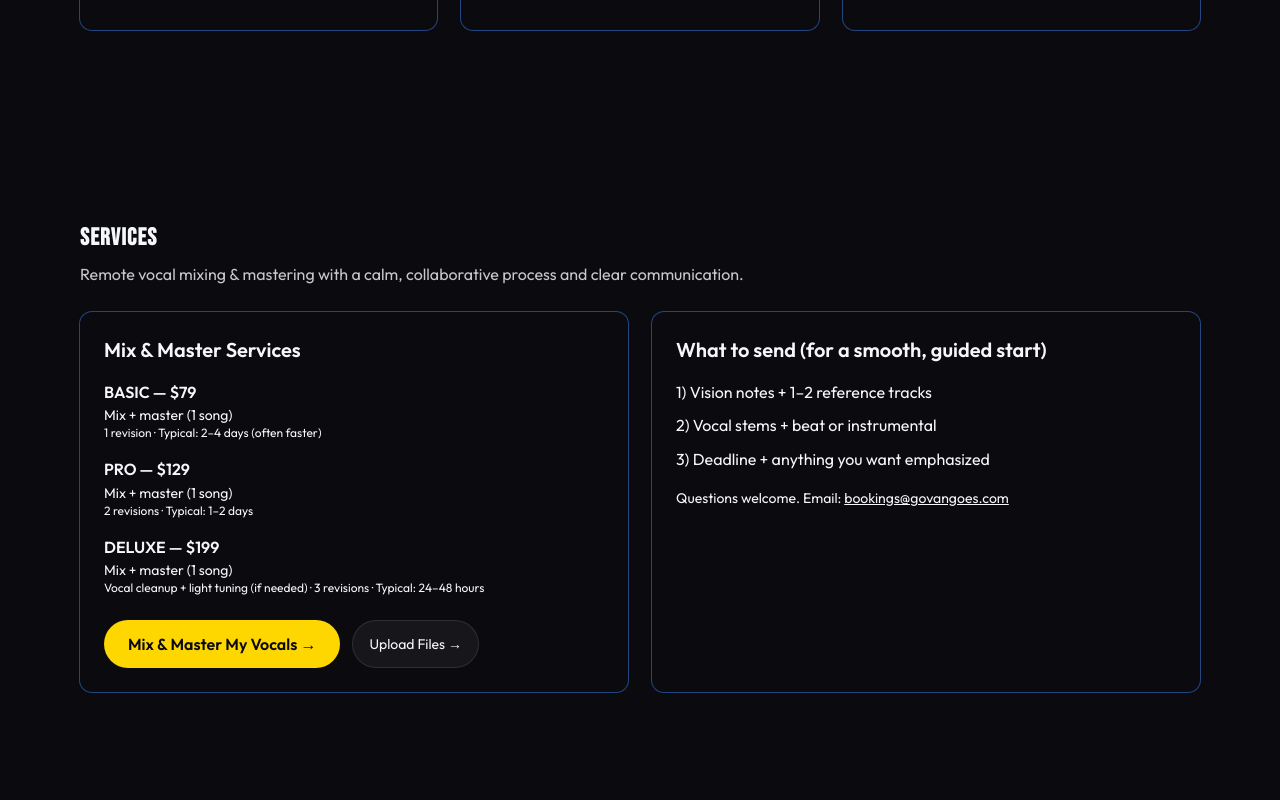
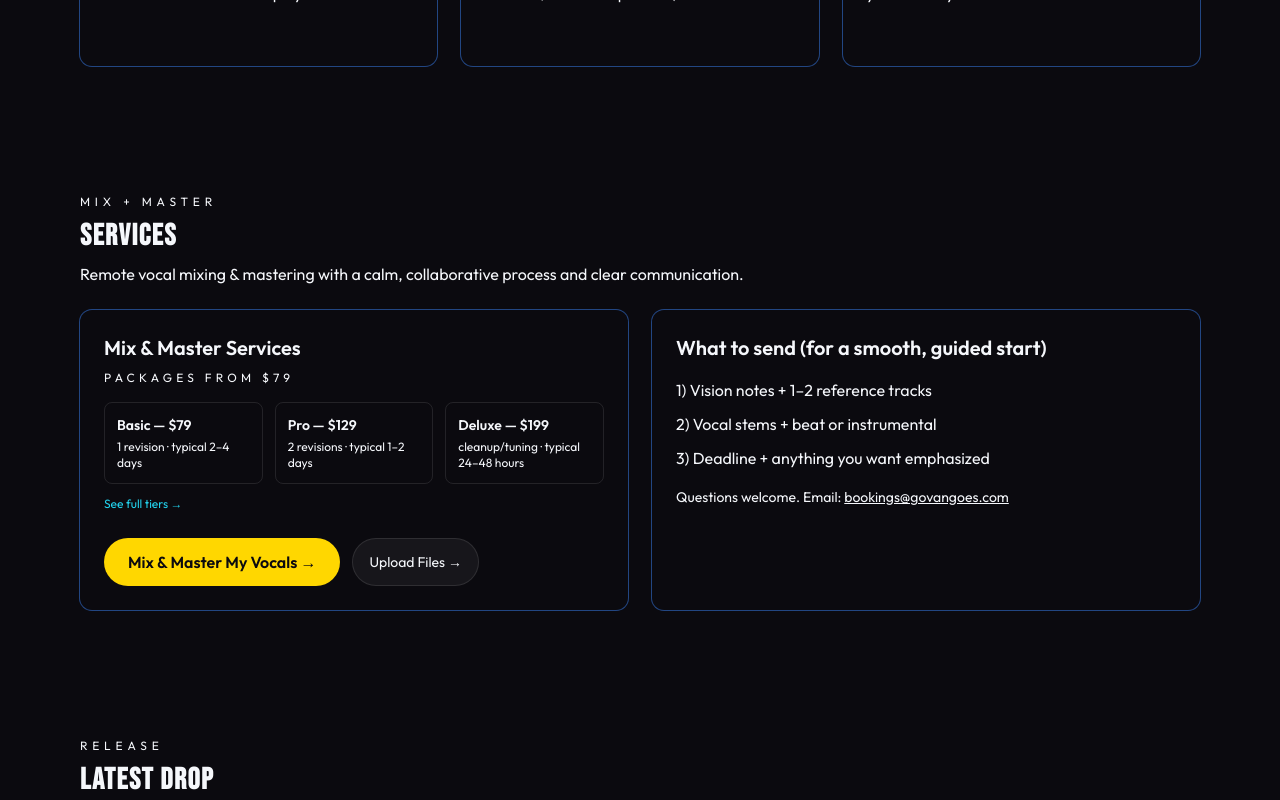
Before and after one commit to govangoes/calamari-crystal-site, a React (Vite) app: page / in a window 1280 px wide. Shown: the part 1200-2000 px from the top of the page. Built offline with nearby package versions, Linux system fonts and the light colour scheme; no server answers.

Commit message:
style: improve hierarchy on home and services

```diff
--- a/src/components/Hero.jsx
+++ b/src/components/Hero.jsx
@@ -40,6 +40,17 @@ export default function Hero() {
           </a>
         </div>
 
+        <div className="mt-4 flex flex-wrap justify-center gap-2 text-xs text-paperWhite/70">
+          {["Apple Music artist profile", "Remote delivery", "Notes welcome"].map((proof) => (
+            <span
+              key={proof}
+              className="rounded-full border border-crystal/30 bg-crystal/5 px-3 py-1"
+            >
+              {proof}
+            </span>
+          ))}
+        </div>
+
         <div className="mt-6 mx-auto max-w-[560px] text-xs sm:text-sm text-paperWhite/60">
           <div className="grid gap-2 leading-relaxed text-left sm:text-center">
             <span>Step 1: Fill out the form and share your vision</span>
--- a/src/components/Section.jsx
+++ b/src/components/Section.jsx
@@ -5,6 +5,7 @@ import ScrollReveal from "./ScrollReveal.jsx";
  */
 export default function Section({
   id,
+  eyebrow,
   title,
   description,
   descriptionClassName = "",
@@ -12,9 +13,16 @@ export default function Section({
   children,
 }) {
   return (
-    <ScrollReveal className="section mx-auto max-w-6xl px-4" id={id}>
-      <h2 className="text-2xl font-bold">{title}</h2>
-      {description && <p className={`mt-2 opacity-80 ${descriptionClassName}`}>{description}</p>}
+    <ScrollReveal className="section mx-auto max-w-6xl px-4 py-12 md:py-16" id={id}>
+      {eyebrow && (
+        <p className="text-xs uppercase tracking-[0.4em] text-paperWhite/60">{eyebrow}</p>
+      )}
+      <h2 className="mt-2 text-2xl md:text-3xl font-semibold text-paperWhite">{title}</h2>
+      {description && (
+        <p className={`mt-2 text-sm md:text-base text-paperWhite/70 ${descriptionClassName}`}>
+          {description}
+        </p>
+      )}
       {children && (
         <div className={contentClassName ? `mt-6 ${contentClassName}` : "mt-6"}>{children}</div>
       )}
--- a/src/pages/Home.jsx
+++ b/src/pages/Home.jsx
@@ -103,6 +103,7 @@ export default function Home() {
       {/* START HERE: Survival-layer funnel */}
       <Section
         id="start"
+        eyebrow="Start"
         title="Start Here"
         description="Two lanes: live bookings and remote vocal mixing/mastering with a guided, artist-first process."
         contentClassName="grid gap-6 md:grid-cols-3"
@@ -130,6 +131,7 @@ export default function Home() {
       {/* SERVICES: make it obvious how to buy */}
       <Section
         id="services"
+        eyebrow="Mix + Master"
         title="Services"
         description="Remote vocal mixing & mastering with a calm, collaborative process and clear communication."
         descriptionClassName="max-w-2xl"
@@ -137,28 +139,32 @@ export default function Home() {
       >
         <div className="rounded-xl ring-1 ring-paperWhite/10 bg-graphite/50 p-6">
           <h3 className="text-xl text-paperWhite font-semibold">Mix & Master Services</h3>
-
-          <ul className="mt-4 space-y-4 text-paperWhite/70 leading-relaxed">
-            <li>
-              <div className="text-paperWhite font-semibold">BASIC — $79</div>
-              <div className="text-sm">Mix + master (1 song)</div>
-              <div className="text-xs text-paperWhite/60">
-                1 revision · Typical: 2–4 days (often faster)
+          <p className="mt-2 text-xs uppercase tracking-[0.35em] text-paperWhite/50">
+            Packages from $79
+          </p>
+          <div className="mt-4 grid gap-3 sm:grid-cols-3 text-paperWhite/80">
+            <div className="rounded-lg border border-white/10 bg-ink/40 p-3">
+              <div className="text-sm font-semibold text-paperWhite">Basic — $79</div>
+              <div className="mt-1 text-xs text-paperWhite/60">
+                1 revision · typical 2–4 days
               </div>
-            </li>
-            <li>
-              <div className="text-paperWhite font-semibold">PRO — $129</div>
-              <div className="text-sm">Mix + master (1 song)</div>
-              <div className="text-xs text-paperWhite/60">2 revisions · Typical: 1–2 days</div>
-            </li>
-            <li>
-              <div className="text-paperWhite font-semibold">DELUXE — $199</div>
-              <div className="text-sm">Mix + master (1 song)</div>
-              <div className="text-xs text-paperWhite/60">
-                Vocal cleanup + light tuning (if needed) · 3 revisions · Typical: 24–48 hours
+            </div>
+            <div className="rounded-lg border border-white/10 bg-ink/40 p-3">
+              <div className="text-sm font-semibold text-paperWhite">Pro — $129</div>
+              <div className="mt-1 text-xs text-paperWhite/60">
+                2 revisions · typical 1–2 days
               </div>
-            </li>
-          </ul>
+            </div>
+            <div className="rounded-lg border border-white/10 bg-ink/40 p-3">
+              <div className="text-sm font-semibold text-paperWhite">Deluxe — $199</div>
+              <div className="mt-1 text-xs text-paperWhite/60">
+                cleanup/tuning · typical 24–48 hours
+              </div>
+            </div>
+          </div>
+          <Link className="mt-3 inline-flex text-xs text-crystal hover:text-monteGold" to="/services">
+            See full tiers →
+          </Link>
 
           <div className="mt-6 flex flex-wrap gap-3">
             <a
@@ -198,6 +204,7 @@ export default function Home() {
       {/* Latest Drop / Capsule */}
       <Section
         id="drop"
+        eyebrow="Release"
         title="Latest Drop"
         description="Stream the new chapter and grab the capsule before it disappears."
         contentClassName="grid gap-6 md:grid-cols-2"
@@ -273,6 +280,7 @@ export default function Home() {
       {/* Listen */}
       <Section
         id="music"
+        eyebrow="Music"
         title="Listen"
         description="Dive into the Calamari Crystal era."
         contentClassName="grid gap-6 md:grid-cols-2"
@@ -297,6 +305,7 @@ export default function Home() {
       {/* Tour Dates */}
       <Section
         id="tour"
+        eyebrow="Tour"
         title="Tour Dates"
         description="Catch the live set or pull up to the next pop-up."
       >
@@ -326,7 +335,12 @@ export default function Home() {
       </Section>
 
       {/* Merch */}
-      <Section id="merch" title="Merch" description="Treasures from the deep—limited runs only.">
+      <Section
+        id="merch"
+        eyebrow="Treasures"
+        title="Merch"
+        description="Treasures from the deep—limited runs only."
+      >
         <div className="grid gap-6 md:grid-cols-3">
           {merchItems.map((item) => (
             <div
@@ -367,6 +381,7 @@ export default function Home() {
       {/* Story */}
       <Section
         id="story"
+        eyebrow="Lore"
         title="Story"
         description="A Monte Cristo revenge tale remixed undersea. The purple squid rises from betrayal to luminous redemption."
         descriptionClassName="max-w-2xl"
@@ -377,7 +392,12 @@ export default function Home() {
       </Section>
 
       {/* Press / EPK */}
-      <Section id="epk" title="Press Kit" description="Bio, live stats, photos, and stage specs.">
+      <Section
+        id="epk"
+        eyebrow="Press"
+        title="Press Kit"
+        description="Bio, live stats, photos, and stage specs."
+      >
         <Link className="pill" to="/press">
           Open EPK →
         </Link>
@@ -386,6 +406,7 @@ export default function Home() {
       {/* Newsletter / Social */}
       <Section
         id="newsletter"
+        eyebrow="Crew"
         title="Join the Crew"
         description="Drops, shows, and secret lore before the timeline sees it."
         contentClassName="grid gap-6 md:grid-cols-2"
@@ -419,6 +440,7 @@ export default function Home() {
       {/* Contact */}
       <Section
         id="contact"
+        eyebrow="Bookings"
         title="Contact"
         description="Bookings, partnerships, and press with clear next steps."
         contentClassName="flex gap-3"
--- a/src/pages/Services.jsx
+++ b/src/pages/Services.jsx
@@ -63,6 +63,28 @@ export default function Services() {
       bestFor: "Career Artists",
     },
   ];
+  const tiers = [
+    {
+      name: "Basic",
+      price: "$79",
+      bullets: ["Mix + master (1 song)", "1 revision", "Typical: 2–4 days (often faster)"],
+    },
+    {
+      name: "Pro",
+      price: "$129",
+      popular: true,
+      bullets: ["Mix + master (1 song)", "2 revisions", "Typical: 1–2 days (priority)"],
+    },
+    {
+      name: "Deluxe",
+      price: "$199",
+      bullets: [
+        "Mix + master (1 song)",
+        "Vocal cleanup + light tuning (if needed)",
+        "3 revisions · Typical: 24–48 hours",
+      ],
+    },
+  ];
 
   return (
     <section className="relative min-h-screen">
@@ -110,39 +132,44 @@ export default function Services() {
             <span>Step 3: I&rsquo;ll reply with next steps, timeline, and feedback welcome</span>
           </div>
 
-          <div className="mt-10 mx-auto max-w-3xl rounded-2xl border border-white/10 bg-white/5 p-6 text-left sm:text-center">
+          <div className="mt-10 mx-auto max-w-4xl rounded-2xl border border-white/10 bg-white/5 p-6 text-left">
+            <div className="flex flex-wrap items-center justify-between gap-3">
               <h2 className="text-lg font-semibold text-paperWhite">Mix &amp; Master Tiers</h2>
-            <ul className="mt-4 space-y-4 text-paperWhite/70 leading-relaxed">
-              <li>
-                <div className="text-paperWhite font-semibold">BASIC — $79</div>
-                <div className="text-sm">Mix + master (1 song)</div>
-                <div className="text-xs text-paperWhite/60">
-                  1 revision · Typical: 2–4 days (often faster)
+              <span className="text-xs uppercase tracking-[0.35em] text-paperWhite/50">
+                Packages from $79
+              </span>
             </div>
-              </li>
-              <li>
-                <div className="text-paperWhite font-semibold">PRO — $129</div>
-                <div className="text-sm">Mix + master (1 song)</div>
-                <div className="text-xs text-paperWhite/60">
-                  2 revisions · Typical: 1–2 days (priority)
+            <div className="mt-5 grid gap-4 md:grid-cols-3">
+              {tiers.map((tier) => (
+                <div
+                  key={tier.name}
+                  className="relative rounded-2xl border border-white/10 bg-ink/50 p-5"
+                >
+                  {tier.popular && (
+                    <span className="absolute right-4 top-4 rounded-full border border-crystal/40 bg-crystal/10 px-2 py-1 text-[10px] uppercase tracking-[0.25em] text-crystal">
+                      Most Popular
+                    </span>
+                  )}
+                  <div className="flex items-baseline justify-between gap-2">
+                    <h3 className="text-lg font-semibold text-paperWhite">{tier.name}</h3>
+                    <span className="text-monteGold font-semibold">{tier.price}</span>
                   </div>
-              </li>
-              <li>
-                <div className="text-paperWhite font-semibold">DELUXE — $199</div>
-                <div className="text-sm">Mix + master (1 song)</div>
-                <div className="text-xs text-paperWhite/60">
-                  Vocal cleanup + light tuning (if needed) · 3 revisions · Typical: 24–48 hours
+                  <ul className="mt-3 space-y-2 text-sm text-paperWhite/70 list-disc list-inside">
+                    {tier.bullets.map((bullet) => (
+                      <li key={bullet}>{bullet}</li>
+                    ))}
+                  </ul>
                 </div>
-              </li>
-            </ul>
-            <p className="mt-4 text-sm text-paperWhite/60">
+              ))}
+            </div>
+            <div className="mt-4 space-y-1 text-xs text-paperWhite/60">
+              <p>
                 Turnaround depends on file quality and the current queue — I&rsquo;ll confirm timing
                 after I review your upload.
               </p>
-            <p className="mt-2 text-sm text-paperWhite/60">
-              Revisions are for notes and tweaks — not a full re-mix from scratch.
-            </p>
-            <p className="mt-3 text-sm text-paperWhite/70">
+              <p>Revisions are for notes and tweaks — not a full re-mix from scratch.</p>
+            </div>
+            <p className="mt-3 text-xs text-paperWhite/70">
               Add-ons: Extra revision $15 · Stems export $25 · Rush (same day) $50 (if available)
             </p>
           </div>
```
Also changed, not shown: 1 other file (tests, documents, lock files or other folders). Lines whose indentation alone changed are shown as unchanged.
